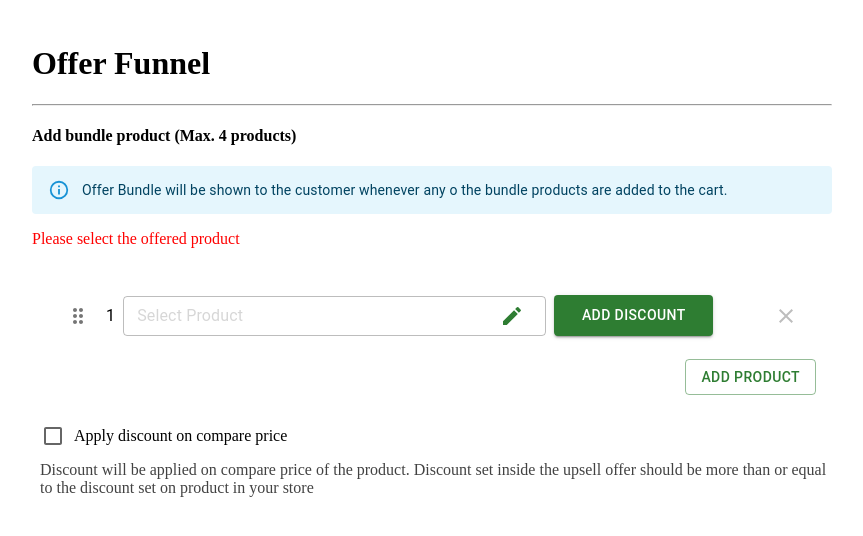
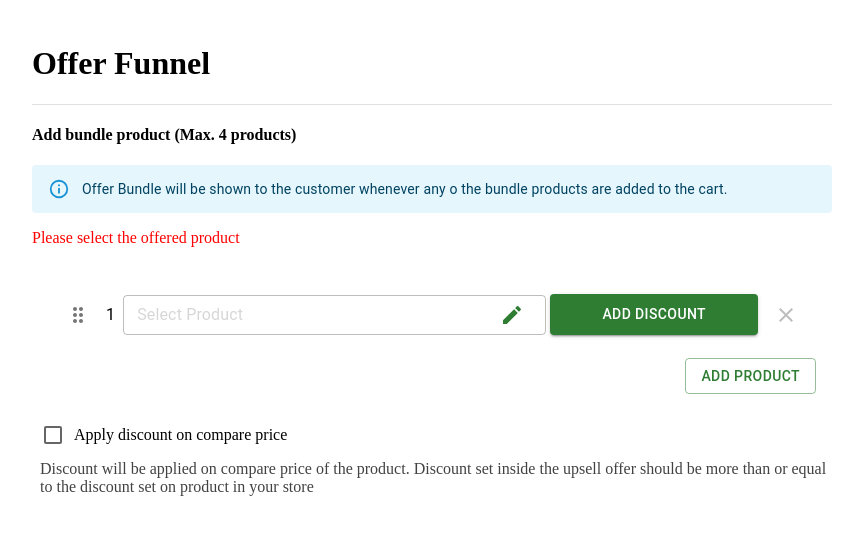
Before and after one commit to Nandakumar47/monk_commerce, a React (Vite) app: page / in a window 1280 px wide. Shown: the top 536 px of the page, without its empty margins (208-1071 px from the left). Built offline with nearby package versions, Linux system fonts and the light colour scheme.

Commit message:
style fix.

```diff
--- a/src/OfferFunnel.jsx
+++ b/src/OfferFunnel.jsx
@@ -1,7 +1,7 @@
 import { useState } from "react";
 import ProductEntry from "./ProductEntry";
 import { DragDropContext, Droppable, Draggable } from "react-beautiful-dnd";
-import { Alert, Box, Button, Checkbox } from "@mui/material";
+import { Alert, Box, Button, Checkbox, Divider } from "@mui/material";
 import { v4 as uuid } from "uuid";
 import ProductList from "./ProductList";
 import { grey } from "@mui/material/colors";
@@ -139,7 +139,7 @@ function OfferFunnel() {
       }}
     >
       <h1>Offer Funnel</h1>
-      <hr />
+      <Divider />
       <Box>
         <h4>
           Add bundle product
--- a/src/ProductEntry.jsx
+++ b/src/ProductEntry.jsx
@@ -51,7 +51,8 @@ function ProductEntry(props) {
           container
           sx={{ width: "100%" }}
           alignItems={"center"}
-          gap={"8px"}
+          justifyContent={"space-between"}
+          // gap={"8px"}
         >
           <Grid2 size={{ xs: 8 }}>
             <TextField
@@ -79,7 +80,7 @@ function ProductEntry(props) {
               }}
             />
           </Grid2>
-          <Grid2 size={{ xs: 3 }}>
+          <Grid2 size={{ xs: 4 }} sx={{ paddingLeft: "4px" }}>
             {showDiscountOptions ? (
               <Box sx={{ display: "flex", gap: "4px" }}>
                 <TextField
```
